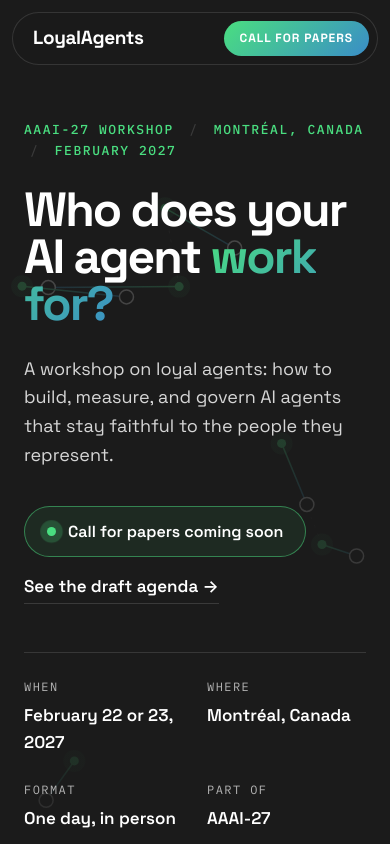
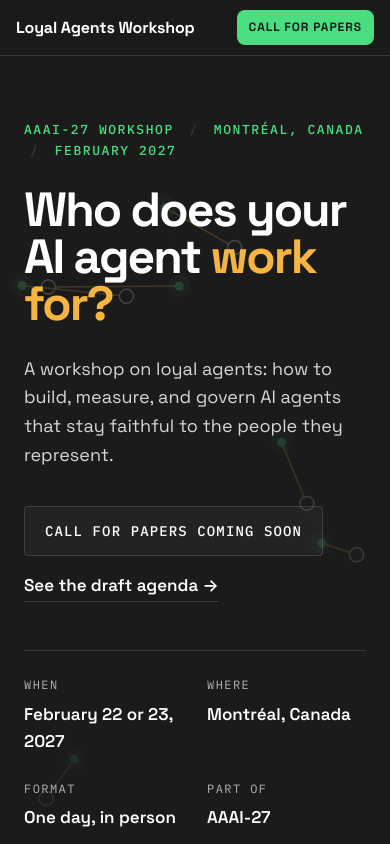
Before and after one commit to loyalagents/aaai27, a plain HTML site: page index.html in a window 390 px wide. Shown: the top 844 px of the page. Drawn offline with Linux system fonts and the light colour scheme.

Commit message:
Add organizer photos and give the workshop its own look
Replace the organizer initials with headshots and reorder the committee.
Use a full-width nav, the workshop's own wordmark, and an amber accent
so the site is not mistaken for loyalagents.org. Simplify the status labels.

```diff
--- a/index.html
+++ b/index.html
@@ -19,7 +19,7 @@
 <body>
 
   <header class="nav">
-    <a class="nav-brand" href="#top">LoyalAgents<span class="nav-brand-tag">AAAI-27</span></a>
+    <a class="nav-brand" href="#top">Loyal Agents Workshop<span class="nav-brand-tag">AAAI-27</span></a>
     <nav aria-label="Page sections">
       <ul class="nav-links">
         <li><a href="#about">About</a></li>
@@ -40,10 +40,10 @@
       <div class="hero-shade" aria-hidden="true"></div>
       <div class="wrap hero-inner">
         <p class="eyebrow">AAAI-27 Workshop <span class="sep">/</span> Montréal, Canada <span class="sep">/</span> February 2027</p>
-        <h1>Who does your AI agent <span class="grad">work for?</span></h1>
+        <h1>Who does your AI agent <span class="accent">work for?</span></h1>
         <p class="hero-sub">A workshop on loyal agents: how to build, measure, and govern AI agents that stay faithful to the people they represent.</p>
         <div class="hero-actions">
-          <a class="status-pill" href="#cfp"><span class="pulse" aria-hidden="true"></span>Call for papers coming soon</a>
+          <a class="status" href="#cfp">Call for papers coming soon</a>
           <a class="text-link" href="#agenda">See the draft agenda <span aria-hidden="true">→</span></a>
         </div>
         <dl class="facts">
@@ -136,7 +136,7 @@
         <p class="kicker">05 / Call for papers</p>
         <div class="cfp-card">
           <div class="cfp-main">
-            <span class="status-pill on-light"><span class="pulse" aria-hidden="true"></span>Coming soon</span>
+            <span class="status on-light">Coming soon</span>
             <h2>The call for papers will be posted here shortly.</h2>
             <p>We will invite research papers, position papers, and law and policy contributions. Submission instructions, page limits, and the submission link will appear on this page when the call opens.</p>
             <p class="small">Presentations are in person, so at least one author of each accepted paper will need to present in Montréal.</p>
@@ -161,11 +161,11 @@
         <p class="kicker">06 / Organizers</p>
         <h2>Organizing committee</h2>
         <ul class="people">
-          <li><div class="avatar" aria-hidden="true">UG</div><h3>Utsav Gupta</h3><p class="role">Workshop chair</p><p>Stanford University</p></li>
-          <li><div class="avatar" aria-hidden="true">DG</div><h3>Dazza Greenwood</h3><p>CodeX, Stanford Law School</p></li>
-          <li><div class="avatar" aria-hidden="true">AH</div><h3>Andreas Haupt</h3><p>Harvard Kennedy School, Schmidt Sciences, and Stanford Digital Economy Lab</p></li>
-          <li><div class="avatar" aria-hidden="true">SP</div><h3>Alex "Sandy" Pentland</h3><p>MIT Media Lab; Stanford HAI and Digital Economy Lab</p></li>
-          <li><div class="avatar" aria-hidden="true">EP</div><h3>Elizabeth Porter</h3><p>Stanford Digital Economy Lab</p></li>
+          <li><img class="photo" src="images/utsav-gupta.jpg" alt="Utsav Gupta" width="96" height="96" loading="lazy"><h3>Utsav Gupta</h3><p class="role">Workshop chair</p><p>Stanford University</p></li>
+          <li><img class="photo" src="images/beth-porter.jpg" alt="Elizabeth Porter" width="96" height="96" loading="lazy"><h3>Elizabeth Porter</h3><p>Stanford Digital Economy Lab</p></li>
+          <li><img class="photo" src="images/andreas-haupt.jpg" alt="Andreas Haupt" width="96" height="96" loading="lazy"><h3>Andreas Haupt</h3><p>Harvard Kennedy School, Schmidt Sciences, and Stanford Digital Economy Lab</p></li>
+          <li><img class="photo" src="images/dazza-greenwood.jpg" alt="Dazza Greenwood" width="96" height="96" loading="lazy"><h3>Dazza Greenwood</h3><p>CodeX, Stanford Law School</p></li>
+          <li><img class="photo" src="images/sandy-pentland.jpg" alt="Sandy Pentland" width="96" height="96" loading="lazy"><h3>Alex "Sandy" Pentland</h3><p>MIT Media Lab; Stanford HAI and Digital Economy Lab</p></li>
         </ul>
         <p class="lede after">The program committee will be listed here once it is confirmed.</p>
       </div>
@@ -191,8 +191,9 @@
   <footer class="footer">
     <div class="wrap footer-inner">
       <div>
-        <p class="footer-brand">LoyalAgents</p>
+        <p class="footer-brand">Loyal Agents Workshop</p>
         <p>Who Does Your AI Agent Work For? A Workshop on Loyal Agents, held at AAAI-27.</p>
+        <p class="footer-note">This site is for the AAAI-27 workshop. For the Loyal Agents initiative, visit <a href="https://loyalagents.org">loyalagents.org</a>.</p>
       </div>
       <div>
         <h3>Contact</h3>
--- a/main.js
+++ b/main.js
@@ -8,7 +8,7 @@
   var ctx = canvas.getContext("2d");
   var reduceMotion = window.matchMedia("(prefers-reduced-motion: reduce)").matches;
   var GREEN = "74, 222, 128";
-  var BLUE = "58, 141, 199";
+  var AMBER = "246, 180, 67";
   var MEET_DISTANCE = 150;
 
   var width = 0;
@@ -92,10 +92,7 @@
       var p = pairs[k];
 
       // tether
-      var g = ctx.createLinearGradient(p.px, p.py, p.ax, p.ay);
-      g.addColorStop(0, "rgba(" + BLUE + ", 0.9)");
-      g.addColorStop(1, "rgba(" + GREEN + ", 0.9)");
-      ctx.strokeStyle = g;
+      ctx.strokeStyle = "rgba(" + AMBER + ", 0.85)";
       ctx.lineWidth = 1.5;
       ctx.beginPath();
       ctx.moveTo(p.px, p.py);
--- a/styles.css
+++ b/styles.css
@@ -1,6 +1,6 @@
 /* Loyal Agents workshop at AAAI-27
-   Palette follows loyalagents.org: near-black ink, light gray paper,
-   and a green-to-blue gradient accent. */
+   Near-black ink and light gray paper, with green for agents and
+   amber as the workshop's own accent. */
 
 :root {
   --ink: #1b1b1b;
@@ -14,8 +14,8 @@
   --line-on-light: rgba(27, 27, 27, 0.14);
   --green: #4ade80;
   --green-deep: #02ad4d;
-  --blue: #3a8dc7;
-  --grad: linear-gradient(135deg, var(--green) 0%, var(--blue) 100%);
+  --amber: #f6b443;
+  --amber-deep: #7a4406;
   --sans: "Space Grotesk", ui-sans-serif, system-ui, -apple-system, "Segoe UI", sans-serif;
   --mono: "IBM Plex Mono", ui-monospace, SFMono-Regular, Menlo, monospace;
   --radius: 20px;
@@ -23,7 +23,7 @@
 
 *, *::before, *::after { box-sizing: border-box; }
 
-html { scroll-behavior: smooth; scroll-padding-top: 96px; }
+html { scroll-behavior: smooth; scroll-padding-top: 88px; }
 
 body {
   margin: 0;
@@ -50,28 +50,25 @@ a { color: inherit; }
 
 .nav {
   position: fixed;
-  top: 20px;
-  left: 50%;
-  transform: translateX(-50%);
+  top: 0;
+  left: 0;
+  right: 0;
   z-index: 100;
-  width: calc(100% - 24px);
-  max-width: 1180px;
   display: flex;
   align-items: center;
   justify-content: space-between;
   gap: 24px;
-  padding: 10px 12px 10px 28px;
-  border-radius: 999px;
-  background: rgba(27, 27, 27, 0.8);
-  border: 1px solid var(--line-on-dark);
+  padding: 14px max(24px, calc((100% - 1180px) / 2 + 24px));
+  background: rgba(27, 27, 27, 0.86);
+  border-bottom: 1px solid var(--line-on-dark);
   backdrop-filter: blur(12px);
   -webkit-backdrop-filter: blur(12px);
 }
 
 .nav-brand {
   font-weight: 700;
-  font-size: 22px;
-  letter-spacing: -0.02em;
+  font-size: 19px;
+  letter-spacing: -0.01em;
   text-decoration: none;
   white-space: nowrap;
 }
@@ -80,7 +77,7 @@ a { color: inherit; }
   margin-left: 10px;
   padding: 3px 8px;
   border: 1px solid var(--line-on-dark);
-  border-radius: 999px;
+  border-radius: 4px;
   font-family: var(--mono);
   font-size: 11px;
   font-weight: 500;
@@ -103,19 +100,20 @@ a { color: inherit; }
 .nav-links a:hover { color: var(--green); }
 
 .nav-cta {
-  padding: 9px 22px;
-  border-radius: 999px;
-  background: var(--grad);
+  padding: 9px 18px;
+  border-radius: 8px;
+  background: var(--green);
+  color: var(--ink);
   font-size: 14px;
   font-weight: 700;
   letter-spacing: 0.08em;
   text-transform: uppercase;
   text-decoration: none;
   white-space: nowrap;
-  transition: color 0.2s, opacity 0.2s;
+  transition: background 0.2s;
 }
 
-.nav-cta:hover { color: var(--ink); opacity: 0.92; }
+.nav-cta:hover { background: var(--white); }
 
 /* ---------- Hero ---------- */
 
@@ -171,12 +169,7 @@ h1 {
   letter-spacing: -0.04em;
 }
 
-.grad {
-  background: var(--grad);
-  -webkit-background-clip: text;
-  background-clip: text;
-  color: transparent;
-}
+.accent { color: var(--amber); }
 
 .hero-sub {
   max-width: 34em;
@@ -193,55 +186,29 @@ h1 {
   margin-top: 36px;
 }
 
-.status-pill {
-  display: inline-flex;
-  align-items: center;
-  gap: 12px;
-  padding: 12px 22px;
-  border: 1px solid rgba(74, 222, 128, 0.5);
-  border-radius: 999px;
-  background: rgba(74, 222, 128, 0.08);
-  font-weight: 600;
-  font-size: 16px;
+.status {
+  display: inline-block;
+  padding: 13px 20px;
+  border: 1px solid var(--line-on-dark);
+  border-radius: 4px;
+  background: rgba(255, 255, 255, 0.04);
+  font-family: var(--mono);
+  font-size: 14px;
+  font-weight: 500;
+  letter-spacing: 0.08em;
+  text-transform: uppercase;
   text-decoration: none;
-  transition: background 0.2s;
+  transition: background 0.2s, border-color 0.2s;
 }
 
-a.status-pill:hover { background: rgba(74, 222, 128, 0.18); }
+a.status:hover { background: rgba(255, 255, 255, 0.1); border-color: var(--white); }
 
-.status-pill.on-light {
-  border-color: var(--green-deep);
-  background: rgba(2, 173, 77, 0.08);
-  font-family: var(--mono);
+.status.on-light {
+  padding: 7px 14px;
+  border-color: var(--line-on-light);
+  background: transparent;
   font-size: 13px;
-  font-weight: 500;
   letter-spacing: 0.1em;
-  text-transform: uppercase;
-  padding: 7px 14px;
-}
-
-.pulse {
-  position: relative;
-  width: 9px;
-  height: 9px;
-  border-radius: 50%;
-  background: var(--green);
-}
-
-.on-light .pulse { background: var(--green-deep); }
-
-.pulse::after {
-  content: "";
-  position: absolute;
-  inset: 0;
-  border-radius: 50%;
-  background: inherit;
-  animation: pulse 2s ease-out infinite;
-}
-
-@keyframes pulse {
-  from { transform: scale(1); opacity: 0.7; }
-  to { transform: scale(3.2); opacity: 0; }
 }
 
 .text-link {
@@ -290,7 +257,7 @@ a.status-pill:hover { background: rgba(74, 222, 128, 0.18); }
 .legend span { display: inline-block; margin-left: 10px; }
 .lg-ring { width: 10px; height: 10px; border: 1.5px solid var(--white); border-radius: 50%; }
 .lg-dot { width: 8px; height: 8px; background: var(--green); border-radius: 50%; }
-.lg-line { width: 22px; height: 2px; background: var(--grad); }
+.lg-line { width: 22px; height: 2px; background: var(--amber); }
 
 /* ---------- Sections ---------- */
 
@@ -353,7 +320,7 @@ h3 { font-size: 20px; font-weight: 600; line-height: 1.25; letter-spacing: -0.01
   left: 0;
   width: 100%;
   height: 2px;
-  background: var(--grad);
+  background: var(--amber);
   transform: scaleX(0);
   transform-origin: left;
   transition: transform 0.35s ease;
@@ -380,7 +347,7 @@ h3 { font-size: 20px; font-weight: 600; line-height: 1.25; letter-spacing: -0.01
   display: inline-block;
   padding: 4px 12px;
   border: 1px solid var(--line-on-light);
-  border-radius: 999px;
+  border-radius: 4px;
   font-family: var(--mono);
   font-size: 11px;
   font-weight: 500;
@@ -392,9 +359,9 @@ h3 { font-size: 20px; font-weight: 600; line-height: 1.25; letter-spacing: -0.01
 
 .tag-draft { border-color: var(--ink); color: var(--ink); }
 .tag-talk { border-color: transparent; background: var(--ink); color: var(--white); }
-.tag-papers { border-color: transparent; background: rgba(58, 141, 199, 0.16); color: #1d5f8f; }
+.tag-papers { border-color: transparent; background: rgba(246, 180, 67, 0.26); color: var(--amber-deep); }
 .tag-panel { border-color: transparent; background: rgba(2, 173, 77, 0.16); color: #046b32; }
-.tag-breakout { border-color: transparent; background: var(--grad); color: var(--ink); }
+.tag-breakout { border-color: transparent; background: var(--amber); color: var(--ink); }
 
 .agenda { margin-top: 48px; border-top: 1px solid var(--ink); }
 
@@ -448,11 +415,23 @@ h3 { font-size: 20px; font-weight: 600; line-height: 1.25; letter-spacing: -0.01
   height: 64px;
   margin-bottom: 24px;
   border-radius: 50%;
-  background: var(--grad);
+  background: var(--green);
   color: var(--ink);
   font-weight: 700;
   font-size: 20px;
   letter-spacing: -0.02em;
+}
+
+.photo {
+  display: block;
+  width: 96px;
+  height: 96px;
+  margin-bottom: 24px;
+  padding: 3px;
+  border-radius: 50%;
+  background: var(--green);
+  object-fit: cover;
+  object-position: center top;
 }
 
 .avatar.ghost {
@@ -500,7 +479,7 @@ h3 { font-size: 20px; font-weight: 600; line-height: 1.25; letter-spacing: -0.01
   top: 10px;
   bottom: 10px;
   width: 2px;
-  background: var(--grad);
+  background: var(--ink-3);
 }
 
 .dates li { position: relative; padding-bottom: 22px; }
@@ -534,6 +513,7 @@ h3 { font-size: 20px; font-weight: 600; line-height: 1.25; letter-spacing: -0.01
 .footer-inner { display: grid; grid-template-columns: 2fr 1fr 1fr; gap: 48px; }
 .footer-brand { margin-bottom: 10px; font-size: 22px; font-weight: 700; letter-spacing: -0.02em; color: var(--white); }
 .footer p { max-width: 30em; }
+.footer .footer-note { margin-top: 14px; }
 
 .footer h3 {
   margin-bottom: 10px;
@@ -564,10 +544,10 @@ a:focus-visible { outline: 2px solid var(--green); outline-offset: 4px; border-r
 
 @media (max-width: 680px) {
   body { font-size: 17px; }
-  .nav { top: 12px; padding: 8px 8px 8px 20px; }
-  .nav-brand { font-size: 19px; }
+  .nav { padding: 10px 16px; gap: 12px; }
+  .nav-brand { font-size: 16px; }
   .nav-brand-tag { display: none; }
-  .nav-cta { padding: 8px 16px; font-size: 12px; }
+  .nav-cta { padding: 8px 12px; font-size: 12px; }
   .section { padding: 80px 0; }
   .hero-inner { padding-top: 120px; padding-bottom: 80px; }
   .hero-shade {
@@ -586,6 +566,5 @@ a:focus-visible { outline: 2px solid var(--green); outline-offset: 4px; border-r
 
 @media (prefers-reduced-motion: reduce) {
   html { scroll-behavior: auto; }
-  .pulse::after { animation: none; }
   .topics li::before { transition: none; }
 }
```
Also changed, not shown: favicon.svg, images/andreas-haupt.jpg (added), images/beth-porter.jpg (added), images/dazza-greenwood.jpg (added), images/sandy-pentland.jpg (added), images/utsav-gupta.jpg (added).
